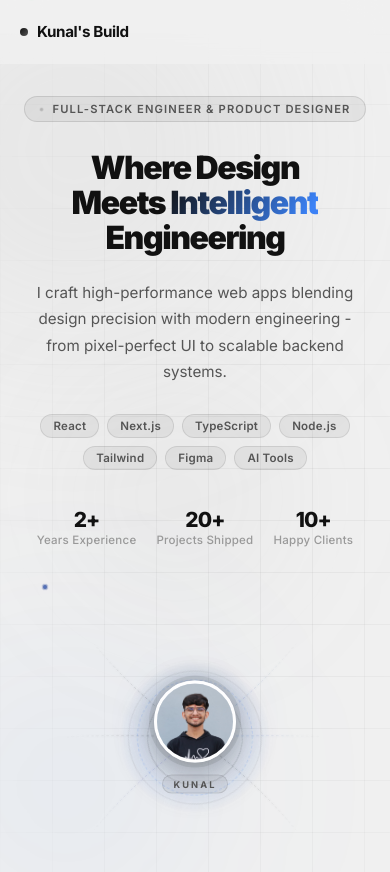
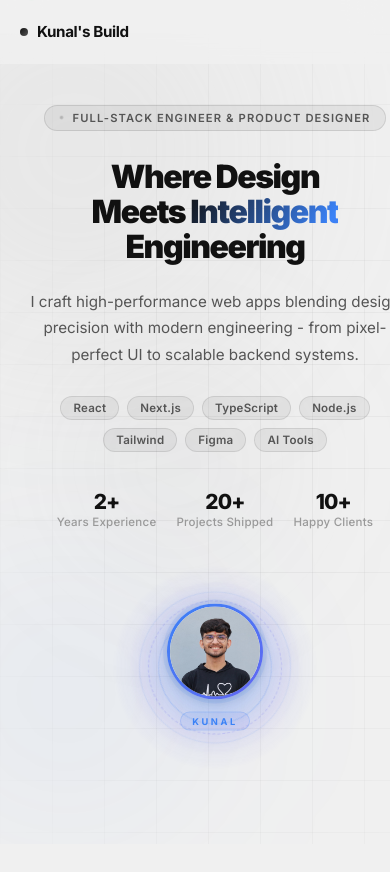
Before and after one commit to devkunal2812/Landing_page_design, a React (Vite) app: page / in a window 390 px wide. Shown: the top 872 px of the page. After the commit the page ends 844 px from the top, so only its background shows below. Built offline with nearby package versions, Linux system fonts and the light colour scheme.

Commit message:
Refactor CSS for mobile responsiveness and layout
Updated styles for coreWrapper and mobile layouts.

```diff
--- a/src/components/SystemCore.module.css
+++ b/src/components/SystemCore.module.css
@@ -1,4 +1,13 @@
 /* ── Core container ── */
+.coreWrapper {
+  display: flex;
+  flex-direction: column;
+  align-items: center;
+  gap: 0;
+  justify-self: center;
+  z-index: 2;
+}
+
 .core {
   --size: 580px;
   --face: 136px;
@@ -12,9 +21,12 @@
   width: var(--size);
   height: var(--size);
   flex-shrink: 0;
-  justify-self: center;
-  z-index: 2;
   will-change: transform;
+}
+
+/* Mobile pill row — hidden on desktop */
+.mobilePillRow {
+  display: none;
 }
 
 .connections {
@@ -162,26 +174,83 @@
   }
 }
 
+/* ── Mobile: switch to pill strip layout ── */
 @media (max-width: 640px) {
+  .coreWrapper {
+    gap: 20px;
+    width: 100%;
+  }
+
   .core {
-    --size: 360px;
-    --face: 96px;
-    --ring1: 112px;
-    --ring2: 136px;
-    --ring3: 158px;
-    --glow1: 162px;
-    --glow2: 208px;
+    --size: 180px;
+    --face: 110px;
+    --ring1: 130px;
+    --ring2: 152px;
+    --ring3: 172px;
+    --glow1: 180px;
+    --glow2: 220px;
   }
+
+  /* Hide SVG connections on mobile */
+  .connections { display: none; }
+
+  /* Bigger glows on mobile for visual richness */
+  .coreGlow {
+    background: radial-gradient(circle,
+      rgba(59,130,246,0.18) 0%,
+      rgba(99,102,241,0.08) 50%,
+      transparent 70%);
+  }
+
+  /* Accent ring colors on mobile */
+  .ring1 { border-color: rgba(59,130,246,0.2); }
+  .ring2 { border-color: rgba(99,102,241,0.22); }
+  .ring3 { border-color: rgba(59,130,246,0.1); }
+
+  /* Profile frame — gradient border on mobile */
+  .faceFrame {
+    border: 3px solid transparent;
+    background:
+      linear-gradient(white, white) padding-box,
+      linear-gradient(135deg, #3b82f6, #6366f1) border-box;
+    box-shadow:
+      0 0 0 4px rgba(59,130,246,0.1),
+      0 8px 32px rgba(59,130,246,0.2),
+      0 2px 12px rgba(0,0,0,0.15);
+  }
+
+  /* Label with accent */
+  .coreLabel {
+    background: linear-gradient(135deg, rgba(59,130,246,0.1), rgba(99,102,241,0.1));
+    border-color: rgba(59,130,246,0.2);
+    color: var(--accent);
+    letter-spacing: 0.28em;
+  }
+
+  /* Pill scroll row */
+  .mobilePillRow {
+    display: flex;
+    flex-direction: row;
+    gap: 8px;
+    overflow-x: auto;
+    overflow-y: visible;
+    padding: 4px 24px 16px;
+    width: 100vw;
+    scrollbar-width: none;
+    -ms-overflow-style: none;
+  }
+
+  .mobilePillRow::-webkit-scrollbar { display: none; }
 }
 
 @media (max-width: 420px) {
   .core {
-    --size: 300px;
-    --face: 82px;
-    --ring1: 96px;
-    --ring2: 116px;
-    --ring3: 134px;
-    --glow1: 138px;
-    --glow2: 176px;
+    --size: 160px;
+    --face: 96px;
+    --ring1: 114px;
+    --ring2: 134px;
+    --ring3: 152px;
+    --glow1: 158px;
+    --glow2: 196px;
   }
 }
```
